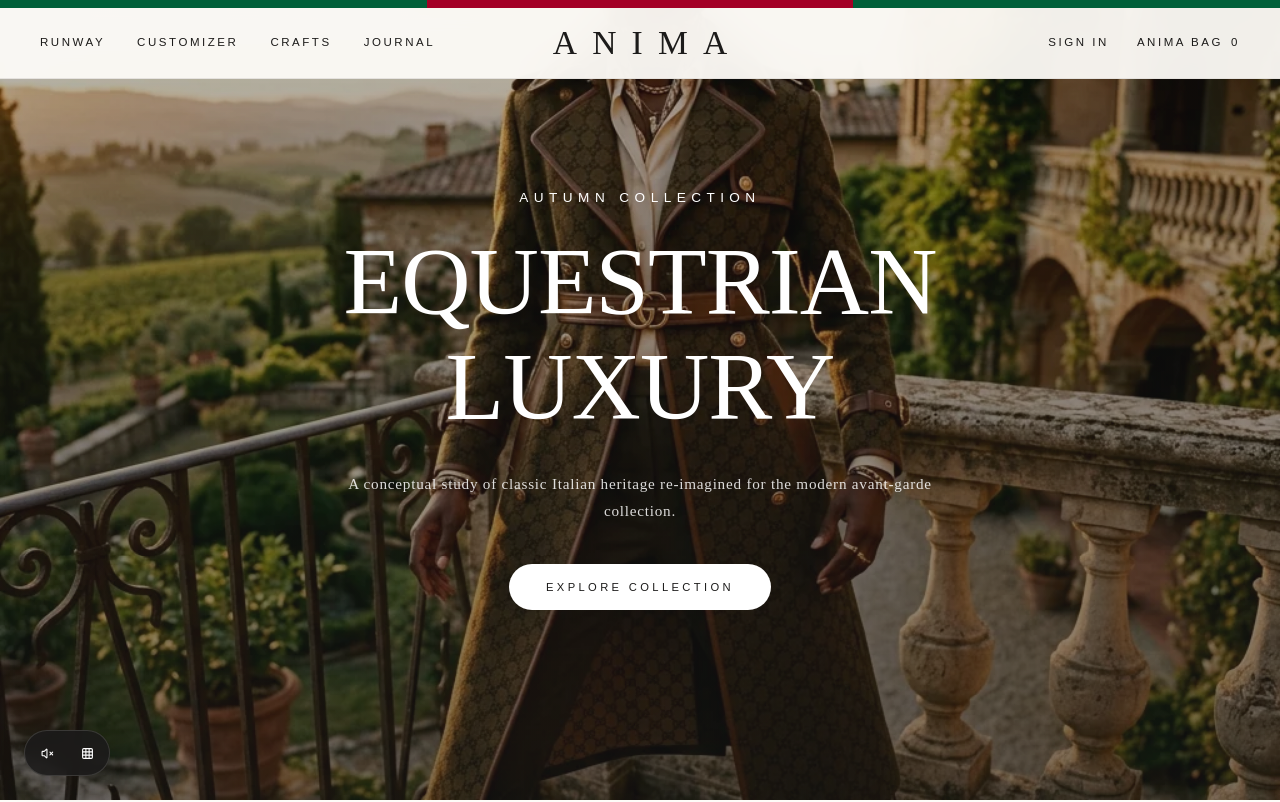
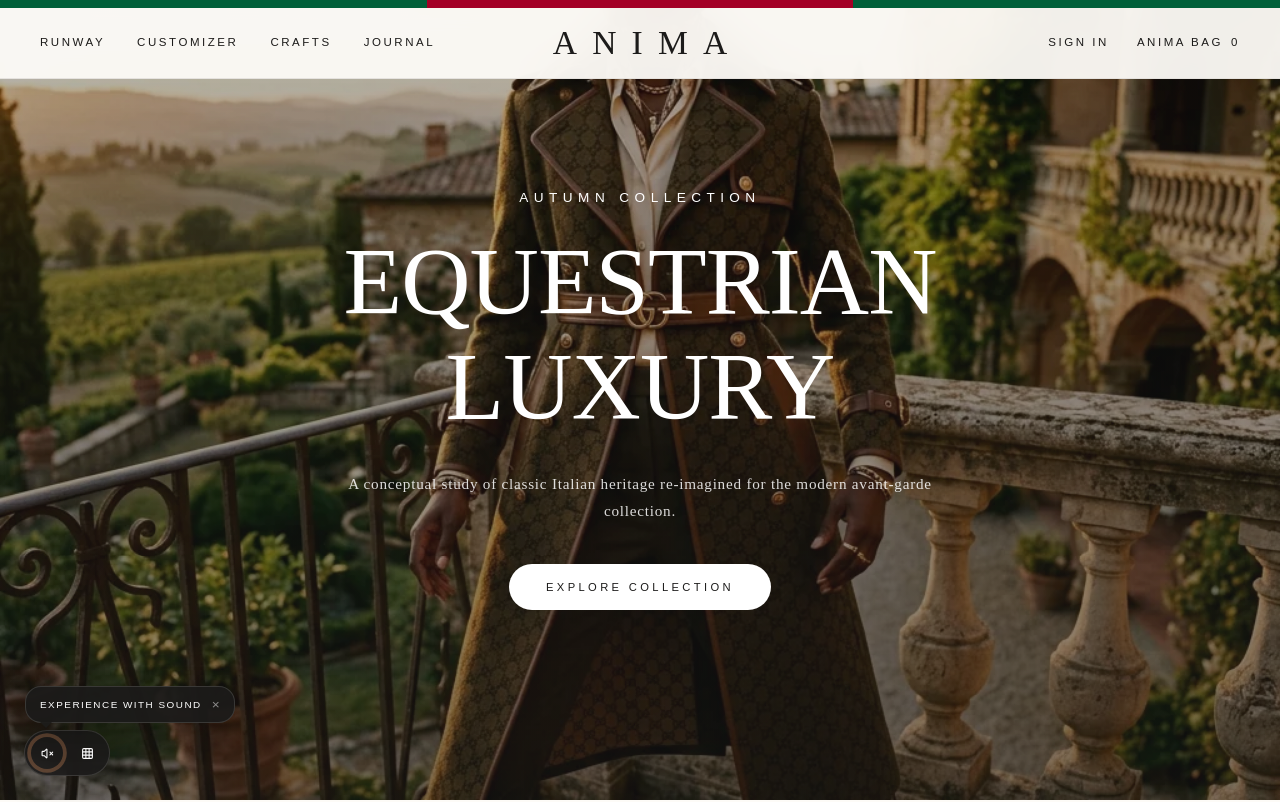
Before and after one commit to apoorv-xs/Maison-Anima, a React (Vite) app: page / in a window 1280 px wide. Shown: the top 802 px of the page. Built offline with nearby package versions, Linux system fonts and the light colour scheme; a web font is replaced by a local one.

Commit message:
feat: add premium audio invitation tooltip and pulse animation to HUD

```diff
--- a/src/components/BoutiqueControls.jsx
+++ b/src/components/BoutiqueControls.jsx
@@ -4,11 +4,19 @@ import { Volume2, VolumeX, Grid, Eye, EyeOff } from 'lucide-react';
 function BoutiqueControls() {
   const [isAudioActive, setIsAudioActive] = useState(false);
   const [isGridActive, setIsGridActive] = useState(false);
+  const [showTooltip, setShowTooltip] = useState(true);
 
   const audioCtxRef = useRef(null);
   const noiseNodeRef = useRef(null);
   const chordIntervalRef = useRef(null);
   const clickIntervalRef = useRef(null);
+
+  useEffect(() => {
+    const timer = setTimeout(() => {
+      setShowTooltip(false);
+    }, 12000); // Auto-dismiss after 12 seconds
+    return () => clearTimeout(timer);
+  }, []);
 
   const startSoundscape = () => {
     try {
@@ -138,6 +146,7 @@ function BoutiqueControls() {
   };
 
   const toggleAudio = () => {
+    setShowTooltip(false);
     if (isAudioActive) {
       stopSoundscape();
       setIsAudioActive(false);
@@ -189,9 +198,74 @@ function BoutiqueControls() {
           transition: 'all 0.3s cubic-bezier(0.16, 1, 0.3, 1)'
         }}
       >
+        {/* Tooltip Invitation */}
+        {showTooltip && (
+          <div
+            className="audio-tooltip"
+            style={{
+              position: 'absolute',
+              bottom: '52px',
+              left: '0px',
+              backgroundColor: 'rgba(28, 27, 26, 0.95)',
+              color: '#FFFFFF',
+              padding: '10px 14px',
+              borderRadius: '16px',
+              fontSize: '0.62rem',
+              fontWeight: '500',
+              fontFamily: 'var(--font-sans)',
+              textTransform: 'uppercase',
+              letterSpacing: '0.15em',
+              whiteSpace: 'nowrap',
+              boxShadow: '0 10px 30px rgba(0,0,0,0.2)',
+              border: '1px solid rgba(229, 226, 222, 0.15)',
+              display: 'flex',
+              alignItems: 'center',
+              gap: '10px',
+              pointerEvents: 'auto',
+              animation: 'slideUpTooltip 0.4s cubic-bezier(0.16, 1, 0.3, 1) forwards'
+            }}
+          >
+            <span>Experience with sound</span>
+            <button
+              onClick={(e) => {
+                e.stopPropagation();
+                setShowTooltip(false);
+              }}
+              style={{
+                color: 'rgba(255, 255, 255, 0.5)',
+                fontWeight: '400',
+                fontSize: '0.85rem',
+                cursor: 'pointer',
+                transition: 'color 0.2s',
+                display: 'flex',
+                alignItems: 'center'
+              }}
+              onMouseEnter={(e) => e.target.style.color = '#FFFFFF'}
+              onMouseLeave={(e) => e.target.style.color = 'rgba(255, 255, 255, 0.5)'}
+            >
+              ×
+            </button>
+            {/* Small Triangle Indicator */}
+            <div
+              style={{
+                position: 'absolute',
+                bottom: '-6px',
+                left: '14px',
+                width: '0',
+                height: '0',
+                borderLeft: '6px solid transparent',
+                borderRight: '6px solid transparent',
+                borderTop: '6px solid rgba(28, 27, 26, 0.95)',
+                filter: 'drop-shadow(0 2px 2px rgba(0,0,0,0.1))'
+              }}
+            ></div>
+          </div>
+        )}
+
         {/* Audio Toggle */}
         <button
           onClick={toggleAudio}
+          className={!isAudioActive && showTooltip ? "pulse-audio-btn" : ""}
           title={isAudioActive ? "Mute Atmospheric Soundscape" : "Play Atmospheric Soundscape"}
           style={{
             width: '32px',
--- a/src/index.css
+++ b/src/index.css
@@ -1282,3 +1282,31 @@ a {
     margin-bottom: 24px;
     max-width: 400px;
 }
+
+/* --- Ambient Audio HUD Tooltip & Pulse Animations --- */
+.pulse-audio-btn {
+    animation: ambientPulse 2s infinite ease-in-out;
+}
+
+@keyframes ambientPulse {
+    0% {
+        box-shadow: 0 0 0 0 rgba(185, 124, 82, 0.75);
+    }
+    70% {
+        box-shadow: 0 0 0 8px rgba(185, 124, 82, 0);
+    }
+    100% {
+        box-shadow: 0 0 0 0 rgba(185, 124, 82, 0);
+    }
+}
+
+@keyframes slideUpTooltip {
+    from {
+        opacity: 0;
+        transform: translateY(12px);
+    }
+    to {
+        opacity: 1;
+        transform: translateY(0);
+    }
+}
```
